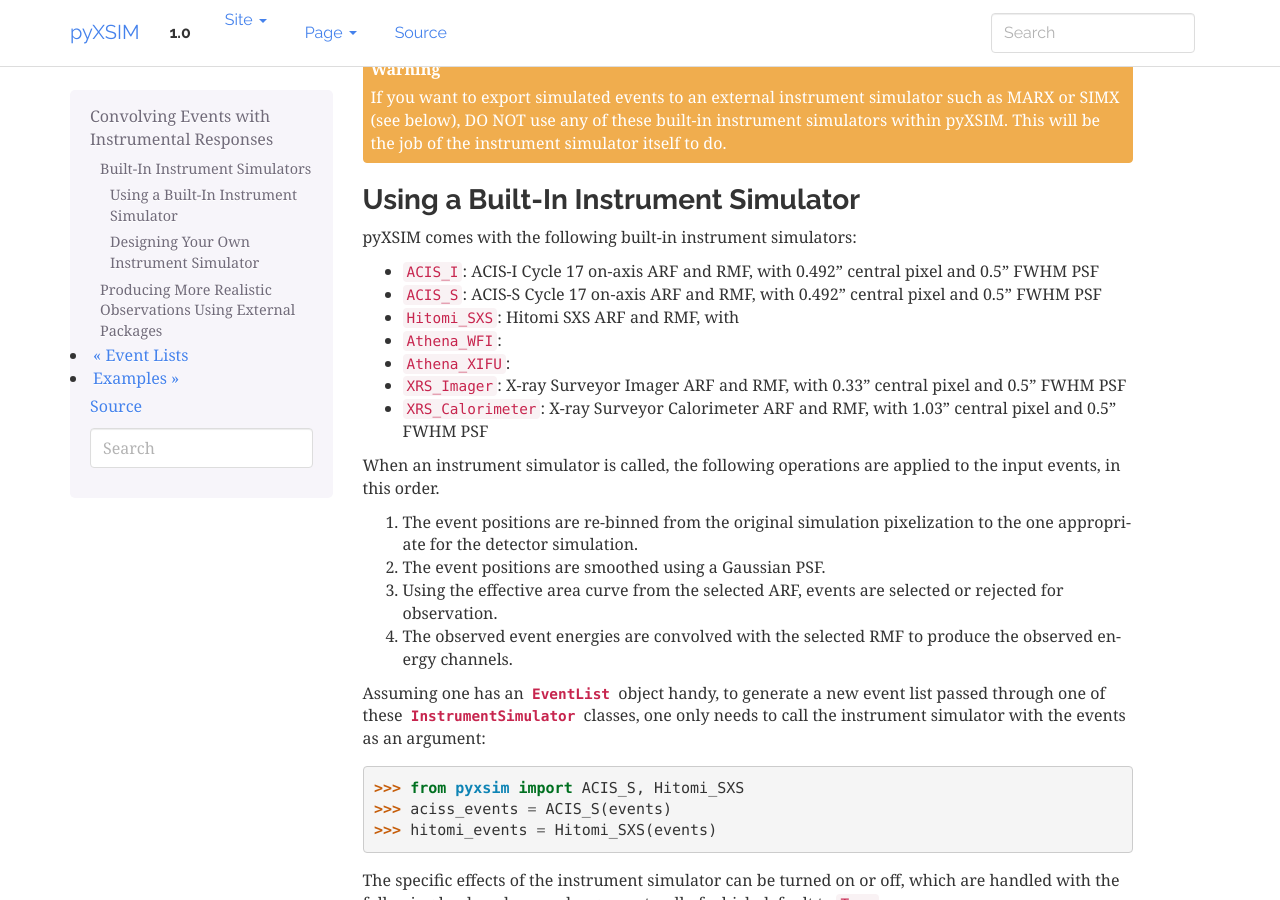
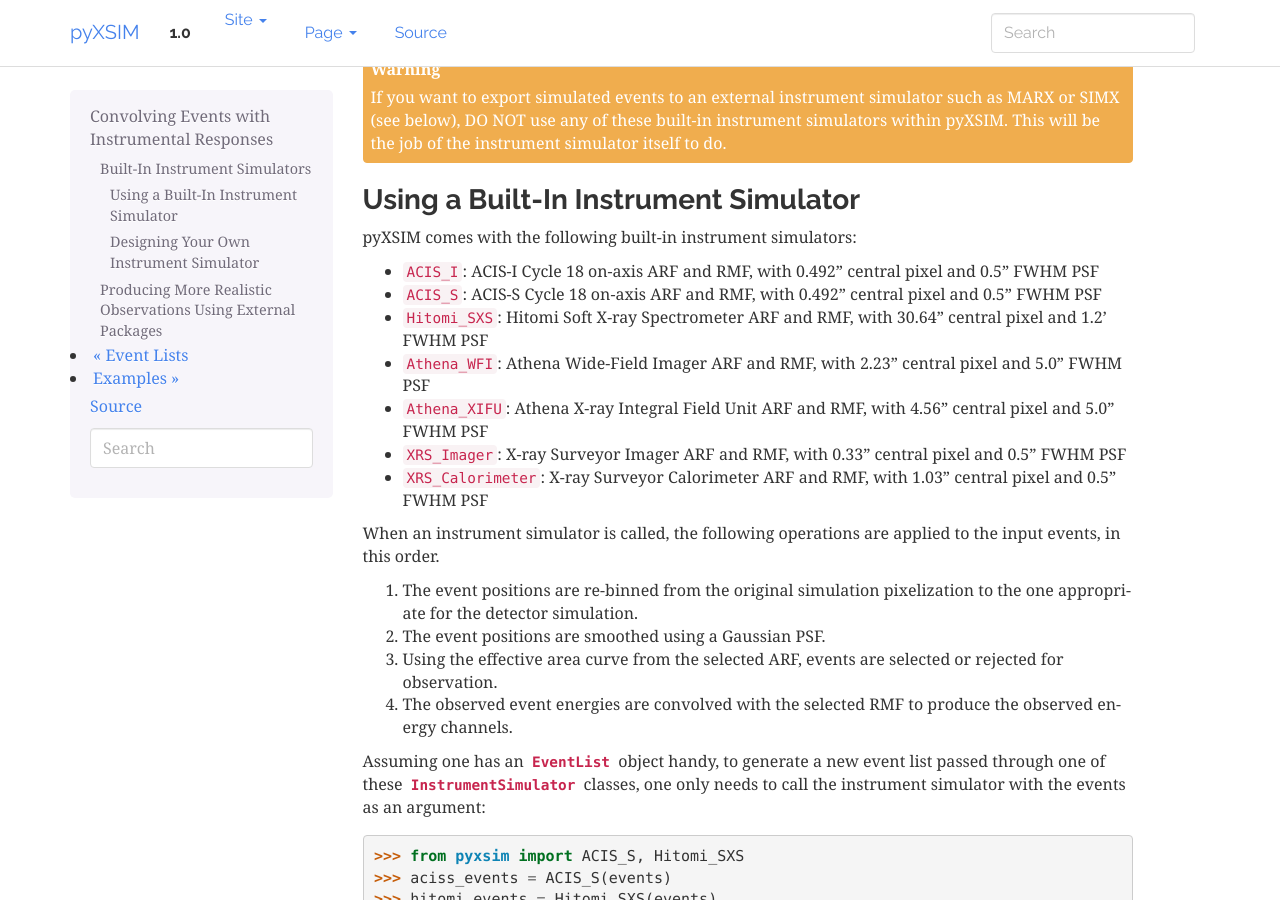
Before and after one commit to jzuhone/pyxsim, a Sphinx documentation site: the page built from doc/source/instruments.rst, in a window 1280 px wide and 900 px high, scrolled down 431 px. Built offline with Sphinx 7.4.7, drawn with Linux system fonts in a browser that asks for light colours.

Commit message:
Fill out these descriptions

```diff
--- a/doc/source/instruments.rst
+++ b/doc/source/instruments.rst
@@ -29,11 +29,11 @@ Using a Built-In Instrument Simulator
 
 pyXSIM comes with the following built-in instrument simulators:
 
-* ``ACIS_I``: ACIS-I Cycle 17 on-axis ARF and RMF, with 0.492" central pixel and 0.5" FWHM PSF
-* ``ACIS_S``: ACIS-S Cycle 17 on-axis ARF and RMF, with 0.492" central pixel and 0.5" FWHM PSF
-* ``Hitomi_SXS``: Hitomi SXS ARF and RMF, with
-* ``Athena_WFI``:
-* ``Athena_XIFU``:
+* ``ACIS_I``: ACIS-I Cycle 18 on-axis ARF and RMF, with 0.492" central pixel and 0.5" FWHM PSF
+* ``ACIS_S``: ACIS-S Cycle 18 on-axis ARF and RMF, with 0.492" central pixel and 0.5" FWHM PSF
+* ``Hitomi_SXS``: Hitomi Soft X-ray Spectrometer ARF and RMF, with 30.64" central pixel and 1.2' FWHM PSF
+* ``Athena_WFI``: Athena Wide-Field Imager ARF and RMF, with 2.23" central pixel and 5.0" FWHM PSF
+* ``Athena_XIFU``: Athena X-ray Integral Field Unit ARF and RMF, with 4.56" central pixel and 5.0" FWHM PSF
 * ``XRS_Imager``: X-ray Surveyor Imager ARF and RMF, with 0.33" central pixel and 0.5" FWHM PSF
 * ``XRS_Calorimeter``: X-ray Surveyor Calorimeter ARF and RMF, with 1.03" central pixel and 0.5" FWHM PSF
 
```
